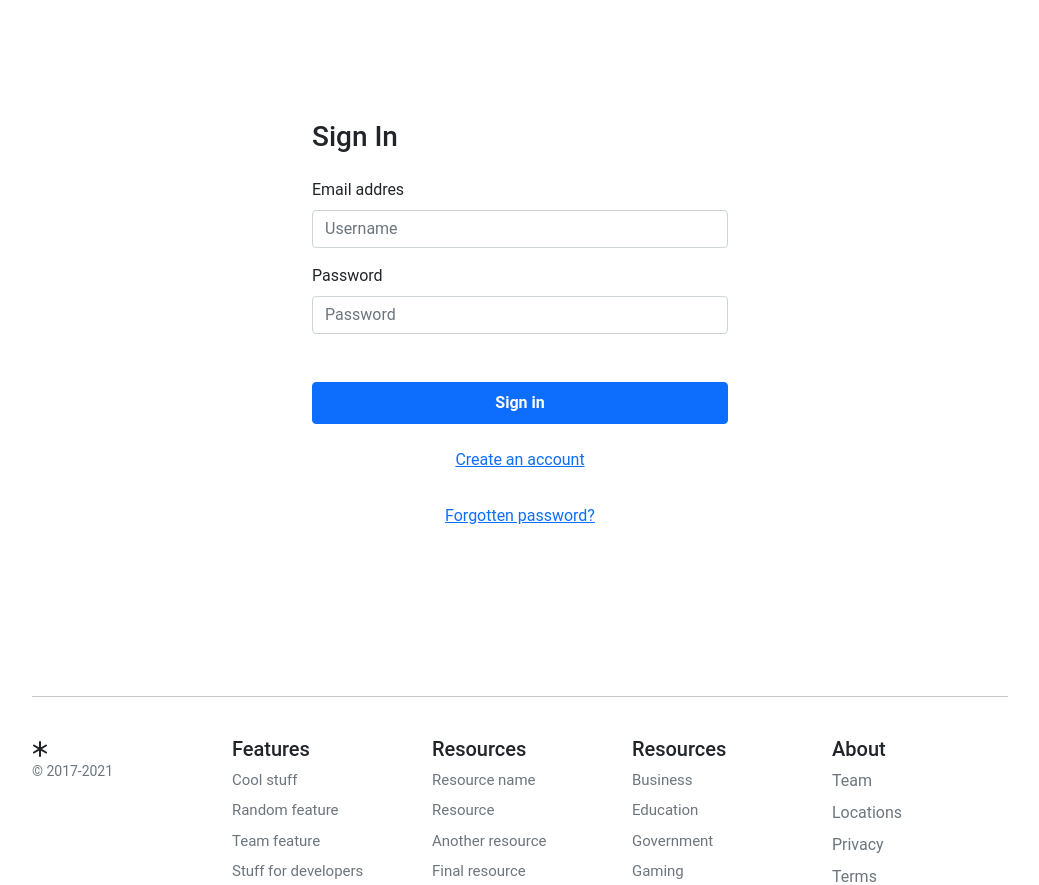
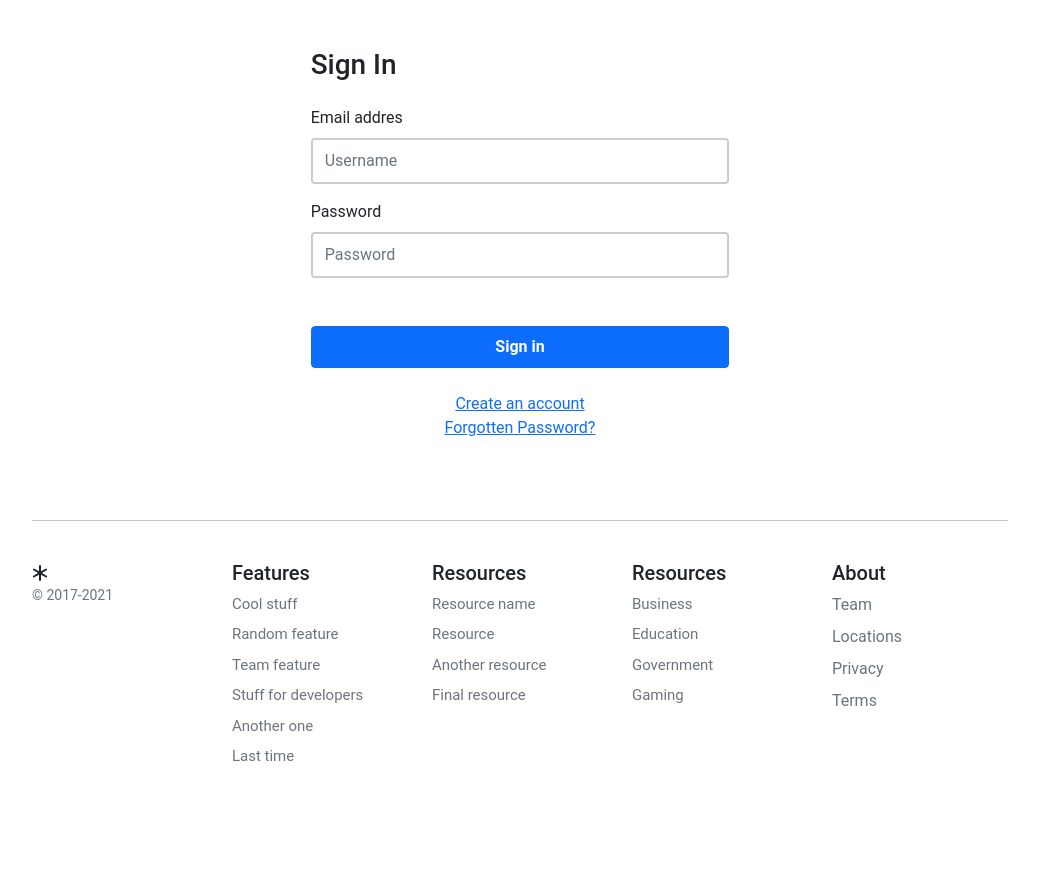
Before and after one commit to AslanZ-5/book-store, a Django app: page /account/login/ in a window 1280 px wide. Shown: the part 93-978 px from the top of the page, without its empty margins (120-1159 px from the left). After the commit the page ends 854 px from the top, so only its background shows below. Run offline with Django 4.2, Linux system fonts and the light colour scheme; data that the repository does not hold is empty; parts of the project's set-up code (start-up, migrations or seed data) failed here and were passed over.

Commit message:
account templates refactoring (login,register)

```diff
--- a/account/urls.py
+++ b/account/urls.py
@@ -12,7 +12,7 @@ from .views import (account_register,
 
 app_name = 'account'
 urlpatterns = [
-    path('login/',auth_views.LoginView.as_view(template_name='account/registration/login.html',
+    path('login/',auth_views.LoginView.as_view(template_name='login.html',
                                                form_class=UserLoginForm), name='login'),
     path('logout/',auth_views.LogoutView.as_view(next_page='/account/login/'), name='logout'),
     path('register/',account_register,name='register'),
--- a/account/views.py
+++ b/account/views.py
@@ -80,4 +80,4 @@ def account_activate(request,uidb64,token):
         login(request,user)
         return redirect('account:dashboard')
     else:
-        return render(request,'account/registration/activation_invalid.html')
+        return render(request,'activation_invalid.html')
--- a/book_store/settings.py
+++ b/book_store/settings.py
@@ -68,7 +68,8 @@ TEMPLATES = [
             BASE_DIR / 'templates/store/',
             BASE_DIR / 'templates/',
             BASE_DIR / 'templates/account/registration/',
-            BASE_DIR / 'templates/account/user/'
+            BASE_DIR / 'templates/account/',
+            BASE_DIR / 'templates/account/dashboard/'
         ],
         'APP_DIRS': True,
         'OPTIONS': {
--- /dev/null
+++ b/static/account/css/account.css
@@ -0,0 +1,9 @@
+.account-form input {
+    border: 2px solid #ccc;
+    height: calc(2em + .75rem + 2px);
+}
+
+.account-form input:focus {
+    border-color: #1497ff;
+    box-shadow: none;
+}
--- /dev/null
+++ b/templates/account/login.html
@@ -0,0 +1,28 @@
+{% extends "sub_base.html" %}
+{% block title %}Log-in{% endblock %}
+{% block subcontent %}
+
+<form class="account-form" action="{% url 'account:login' %}" method="post">
+  {% csrf_token %}
+  <h3 class="mb-4">Sign In</h3>
+  {% if form.errors %}
+  <div class="alert alert-primary" role="alert">
+    Error: Username or Password not correct!
+  </div>
+  {% endif %}
+  <label class="form-label">{{ form.username.label}}</label>
+  {{ form.username}}
+  <label class="form-label">{{ form.password.label}}</label>
+  {{ form.password}}
+  <div class="d-grid gap-2">
+    <input type="hidden" name="next" value="{{ next }}">
+    <button class="btn btn-primary py-2 mb-4 mt-5 fw-bold" type="submit" value="Log-in">Sign in
+    </button>
+  </div>
+  <div class="flex-column justify-content-center mx-auto pb-3">
+    <div class="text-center"><a href="{% url 'account:register' %}">Create an account</a></div>
+    <div class="text-center"><a href="{% url 'account:pwdreset' %}">Forgotten Password?</a></div>
+  </div>
+</form>
+
+{% endblock %}
--- a/templates/account/registration/login.html
+++ /dev/null
@@ -1,50 +0,0 @@
-{% extends 'base.html' %}
-{% block title %} Log-in {% endblock %}
-
-{% block content %}
-
-<div class="container-fluid">
-    <div class="row no-gutter">
-        <div class="col-md-12">
-            <div class="login d-flex align-items-center py-5">
-                <div class="container">
-                    <div class="row">
-                        <div class="col-12 col-lg-6  mx-auto">
-                            <form class="account-form p-4 rounded" action="{% url 'account:login' %}" method="post">
-
-                                {% csrf_token %}
-                                <h3 class="mb-4">Sign In</h3>
-
-                                {% if form.errors %}
-                                <div class="alert alert-primary" role="alert">
-                                    Error: Username or Password not correct!
-                                </div>
-                                {% endif %}
-
-                                <label class="form-label">{{ form.username.label}}</label>
-                                {{ form.username}}
-
-                                <label class="form-label">{{ form.password.label}}</label>
-                                {{ form.password}}
-                                <div class="d-grid gap-2">
-                                    <input type="hidden" name="next" value="{{ next }}">
-                                    <button class="btn btn-primary py-2 mb-4 mt-5 fw-bold" type="submit" value="Log-in">Sign in
-                                    </button>
-                                </div>
-                                <p class="text-center pb-3">
-                                    <a href="{% url 'account:register' %}">Create an account</a>
-                                </p>
-                                <p class="text-center pb-3">
-                                    <a href="{% url 'account:pwdreset' %}">Forgotten password?</a>
-                                </p>
-
-                            </form>
-                        </div>
-                    </div>
-                 </div>
-            </div>
-        </div>
-    </div>
-</div>
-
-{% endblock %}
--- /dev/null
+++ b/templates/account/sub_base.html
@@ -0,0 +1,13 @@
+{% extends "base.html" %}
+{% load static %}
+{% block stylesheet %}{% static 'account/css/account.css' %}{% endblock %}
+
+{% block content %}
+<div class="container-fluid">
+  <div class="login d-flex align-items-center">
+    <div class="col-12 col-md-6  col-lg-4 mx-auto">
+      {% block subcontent %}{% endblock %}
+    </div>
+  </div>
+</div>
+{% endblock %}
```
Also changed, not shown: templates/account/registration/register.html (+4 -16 lines), templates/account/dashboard/dashboard.html (renamed from templates/account/user/dashboard.html), templates/account/dashboard/delete_confirm.html (renamed from templates/account/user/delete_confirm.html), templates/account/dashboard/edit_details.html (renamed from templates/account/user/edit_details.html), templates/account/password_reset/password_reset_confirm.html (renamed from templates/account/user/password_reset_confirm.html), templates/account/password_reset/password_reset_email.html (renamed from templates/account/user/password_reset_email.html), templates/account/password_reset/password_reset_form.html (renamed from templates/account/user/password_reset_form.html), templates/account/password_reset/reset_status.html (renamed from templates/account/user/reset_status.html).
